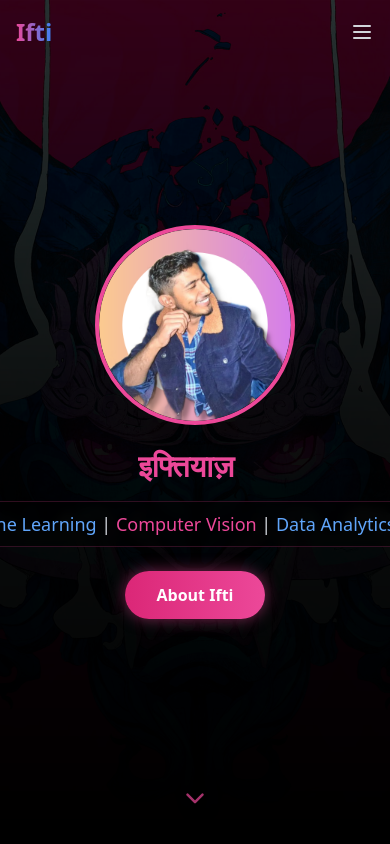
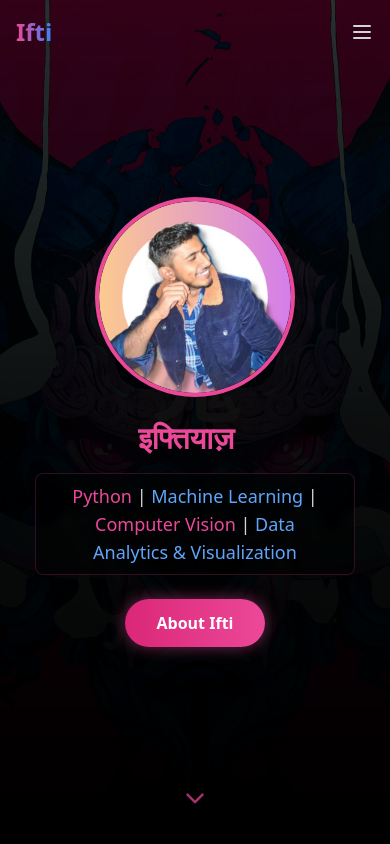
Before and after one commit to Iftiazur/iftiaz, a Next.js app: page / in a window 390 px wide. Shown: the top 844 px of the page. Built offline with nearby package versions, Linux system fonts and the light colour scheme.

Commit message:
Update  hero section for better view on mobile devices

```diff
--- a/components/hero.tsx
+++ b/components/hero.tsx
@@ -60,11 +60,12 @@ export default function Hero() {
       </div>
 
       {/* Skills Section */}
+      {/* Skills Section */}
         <motion.div
           initial={{ opacity: 0, y: 20 }}
           animate={{ opacity: 1, y: 0 }}
           transition={{ duration: 0.8, delay: 0.6 }}
-        className="text-lg md:text-xl text-gray-300 max-w-4xl whitespace-nowrap overflow-hidden"
+          className="text-lg md:text-xl text-gray-300 max-w-xs sm:max-w-md md:max-w-2xl text-center"
         >
           <span className="inline-block px-6 py-2 bg-black/50 backdrop-blur-sm border border-pink-500/20 rounded-lg">
             <span className="text-pink-500">Python</span> |{" "}
@@ -73,6 +74,8 @@ export default function Hero() {
             <span className="text-blue-400">Data Analytics & Visualization</span>
           </span>
         </motion.div>
+
+
 
       {/* About Me Button */}
       <div className="relative z-10 mt-6">
```
Lines whose indentation alone changed are shown as unchanged.
